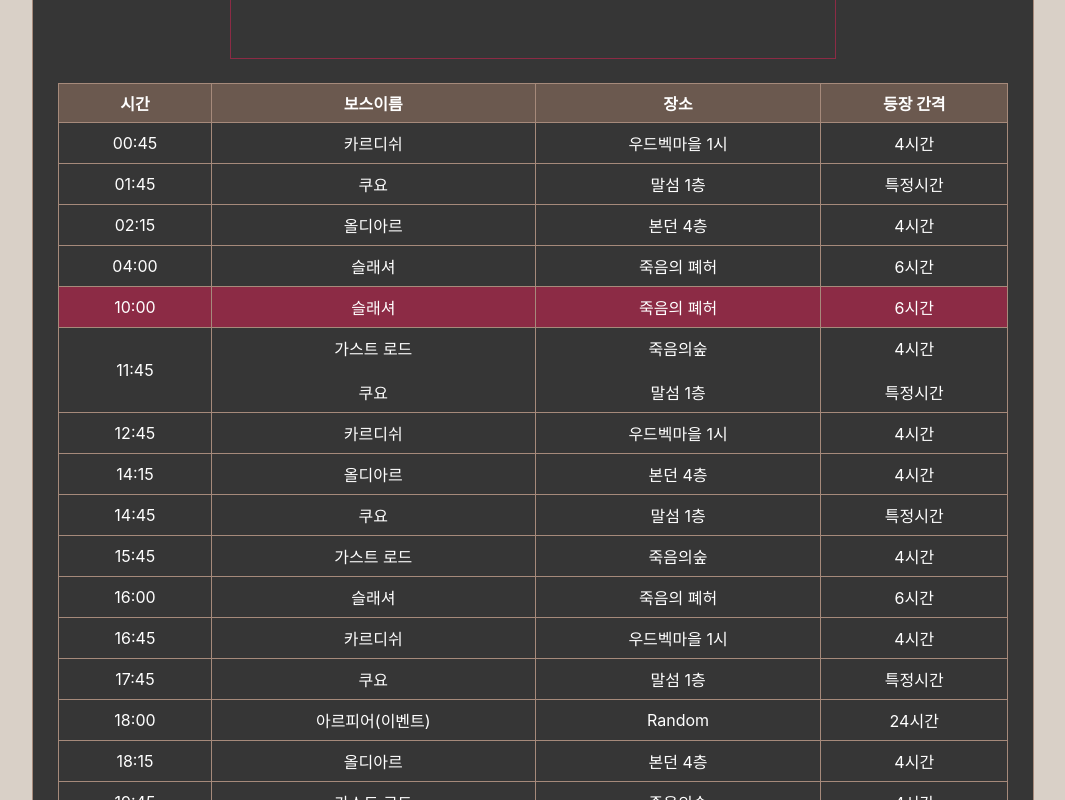
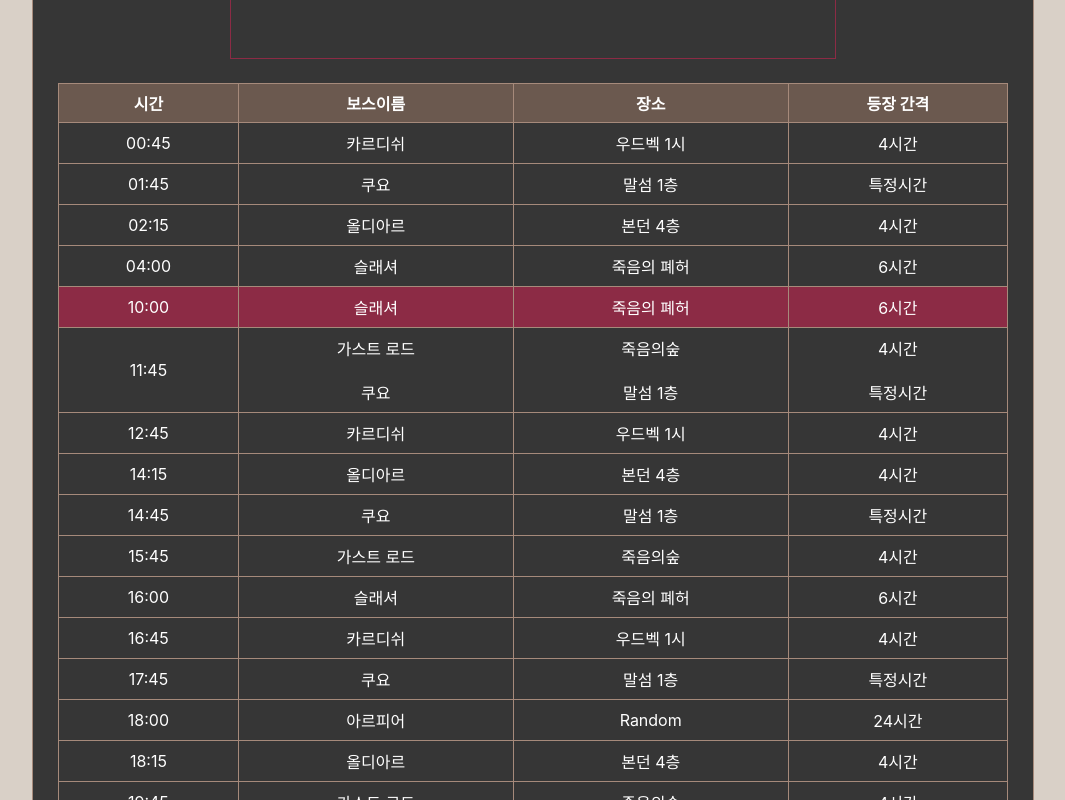
Before and after one commit to nickkies/tt, a React (Create React App) app: page / in a window 1280 px wide. Shown: the part 580-1380 px from the top of the page, without its empty margins (107-1172 px from the left). Built offline with nearby package versions, Linux system fonts and the light colour scheme.

Commit message:
Const: "변경"

```diff
--- a/src/constant.js
+++ b/src/constant.js
@@ -8,7 +8,7 @@ export const BOSS = {
   cd: {
     name: '카르디쉬',
     appears: ['00:45', '12:45', '16:45', '20:45'],
-    region: '우드벡마을 1시',
+    region: '우드벡 1시',
     term: '4시간',
   },
   gl: {
@@ -30,7 +30,7 @@ export const BOSS = {
     term: '6시간',
   },
   ap: {
-    name: '아르피어(이벤트)',
+    name: '아르피어',
     appears: ['18:00'],
     region: 'Random',
     term: '24시간',
```
